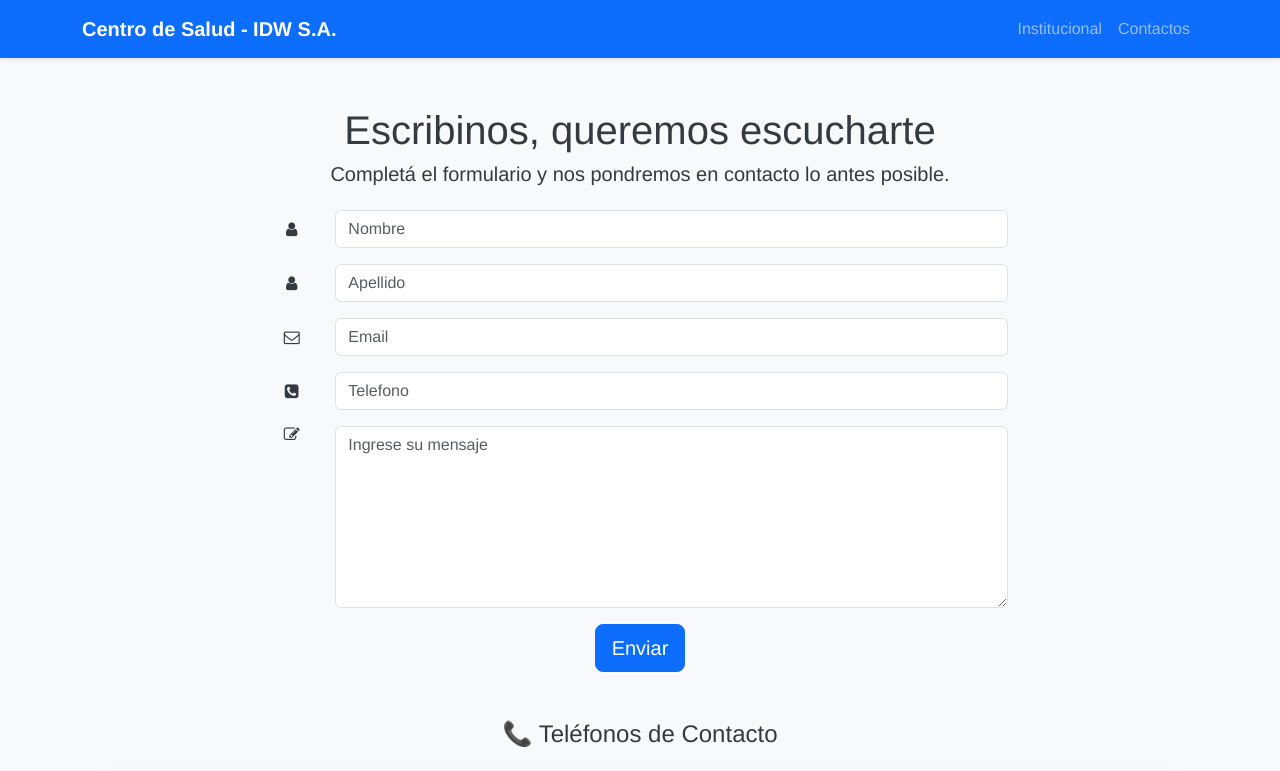
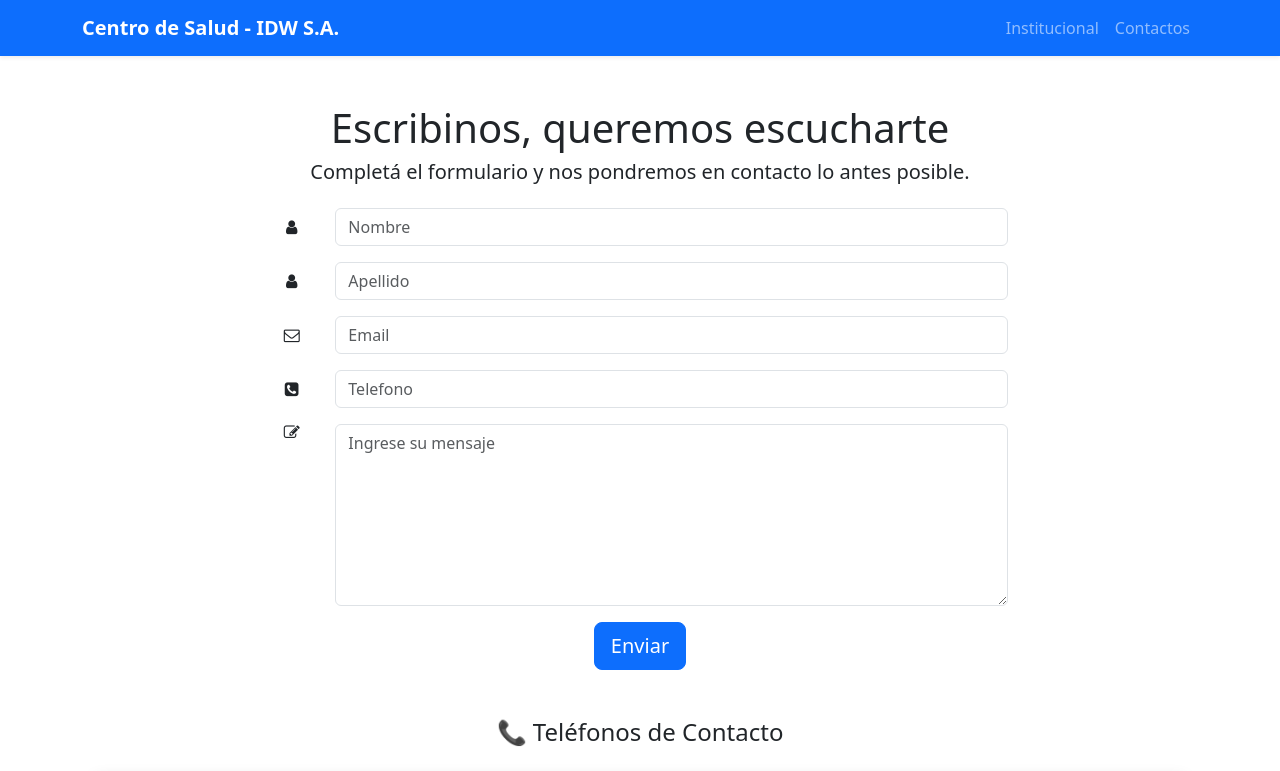
Before and after one commit to cardozodenise055-eng/IDW-grupo-12-2025, a plain HTML site: page contacto.html in a window 1280 px wide. Shown: the top 771 px of the page. Drawn offline with nearby package versions, Linux system fonts and the light colour scheme.

Commit message:
Update contacto.html

```diff
--- a/contacto.html
+++ b/contacto.html
@@ -14,8 +14,8 @@
 
     <link href="https://cdn.jsdelivr.net/npm/bootstrap@5.3.8/dist/css/bootstrap.min.css" rel="stylesheet"
         integrity="sha384-sRIl4kxILFvY47J16cr9ZwB07vP4J8+LH7qKQnuqkuIAvNWLzeN8tE5YBujZqJLB" crossorigin="anonymous">
-    <link rel="stylesheet" href="https://cdnjs.cloudflare.com/ajax/libs/font-awesome/4.7.0/css/font-awesome.min.css">
-    <link rel="stylesheet" href="css/estilos.css">
+
+
 
 
 
```
